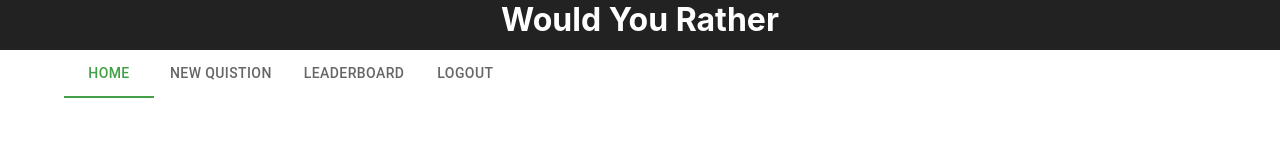
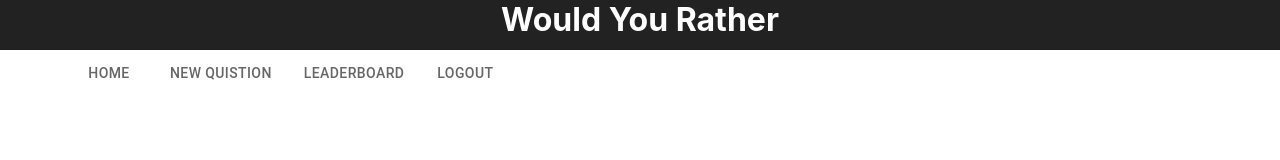
Before and after one commit to TokaAbdulhamied/would-you-rather, a React (Create React App) app: page / in a window 1280 px wide. Shown: the top 160 px of the page. Built offline with nearby package versions, Linux system fonts and the light colour scheme.

Commit message:
edit routing

```diff
--- a/src/App.js
+++ b/src/App.js
@@ -1,16 +1,27 @@
 import "./App.css";
 import { Container } from "@mui/material";
 import Nav from "./components/Nav";
-
+import { Route, BrowserRouter, Switch, Link } from "react-router-dom";
+import Login from "./components/Login";
+import UserCard from "./components/UserCard";
 function App() {
   return (
     <div className="App">
       <header>
         <h1 className="App-header">Would You Rather</h1>
       </header>
-      <Container>
-        <Nav />
-      </Container>
+      <BrowserRouter>
+        <Container>
+          <Nav />
+          <Switch>
+            {/* <Route path="/" component={Home} exact />
+          <Route path="/new-quistion" component={NewQuistion} />
+          <Route path="/leaders" component={Leaderborad} /> */}
+            <Route exact path="/home" component={UserCard} />
+            <Route path="/login" component={Login} />
+          </Switch>
+        </Container>
+      </BrowserRouter>
     </div>
   );
 }
--- a/src/components/Nav.js
+++ b/src/components/Nav.js
@@ -1,18 +1,24 @@
 import React from "react";
 import { Tabs, Tab, Typography } from "@mui/material";
-import { Route, BrowserRouter, Switch, Link } from "react-router-dom";
+import {
+  Route,
+  BrowserRouter,
+  Switch,
+  Link,
+  useLocation,
+} from "react-router-dom";
 import Login from "./Login";
+import UserCard from "./UserCard";
 export default function Nav() {
-  const routes = ["/", "/new-quistion", "/leaders", "/login"];
+  const routes = ["/home", "/new-quistion", "/leaders", "/login"];
+
+  const location = useLocation();
+  const { pathname } = location;
   return (
     <>
-      <BrowserRouter>
-        <Route
-          path="/"
-          render={(history) => (
       <Tabs
         aria-label="mini-mik "
-              value={history.location.pathname}
+        value={pathname}
         color="theme.palette.secondary.main"
         TabIndicatorProps={{
           style: {
@@ -20,12 +26,7 @@ export default function Nav() {
           },
         }}
       >
-              <Tab
-                label="Home"
-                value={routes[0]}
-                component={Link}
-                to={routes[0]}
-              />
+        <Tab label="Home" value={routes[0]} component={Link} to={routes[0]} />
         <Tab
           label="New Quistion"
           value={routes[1]}
@@ -38,23 +39,8 @@ export default function Nav() {
           component={Link}
           to={routes[2]}
         />
-              <Tab
-                label="Logout"
-                value={routes[3]}
-                component={Link}
-                to={routes[3]}
-              />
+        <Tab label="Logout" value={routes[3]} component={Link} to={routes[3]} />
       </Tabs>
-          )}
-        />
-
-        <Switch>
-          {/* <Route path="/" component={Home} exact />
-          <Route path="/new-quistion" component={NewQuistion} />
-          <Route path="/leaders" component={Leaderborad} /> */}
-          <Route path="/login" component={Login} />
-        </Switch>
-      </BrowserRouter>
     </>
   );
 }
```
Also changed, not shown: src/store/reducers/test.js (deleted, +0 -7 lines). Lines whose indentation alone changed are shown as unchanged.
